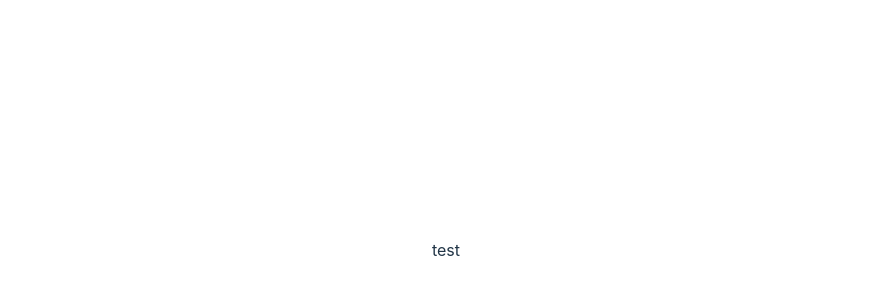
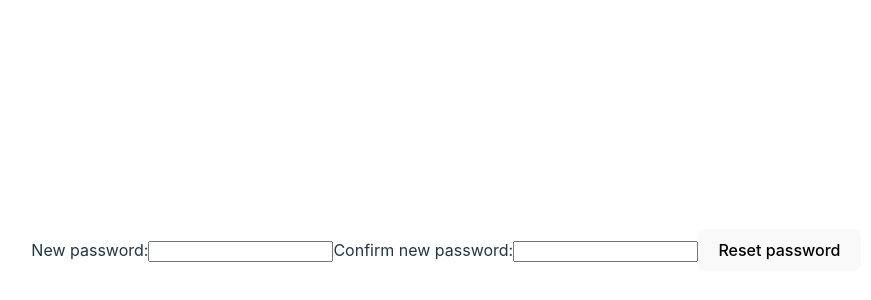
Before and after one commit to sparrro/planr-frontend, a React (Vite) app: page /forgotpassword/1 in a window 1280 px wide. Shown: the part 150-450 px from the top of the page, without its empty margins (194-1065 px from the left). Built offline with nearby package versions, Linux system fonts and the light colour scheme.

Commit message:
started work on reset password frontend functionality

```diff
--- a/index.html
+++ b/index.html
@@ -2,7 +2,6 @@
 <html lang="en">
   <head>
     <meta charset="UTF-8" />
-    <link rel="icon" type="image/svg+xml" href="/vite.svg" />
     <meta name="viewport" content="width=device-width, initial-scale=1.0" />
     <title>Vite + React + TS</title>
   </head>
--- a/package.json
+++ b/package.json
@@ -10,7 +10,8 @@
   },
   "dependencies": {
     "react": "^18.2.0",
-    "react-dom": "^18.2.0"
+    "react-dom": "^18.2.0",
+    "react-router-dom": "^7.7.1"
   },
   "devDependencies": {
     "@types/react": "^18.0.28",
--- a/src/App.tsx
+++ b/src/App.tsx
@@ -1,9 +1,17 @@
 import './App.css';
+import { BrowserRouter as Router, Routes, Route } from 'react-router-dom';
+import ForgotPassword from './Views/ForgotPassword/ForgotPassword';
 
 function App() {
   return (
     <div className="App">
-      <p>test</p>
+      <main>
+        <Router>
+          <Routes>
+            <Route path='/forgotpassword/:token' element={<ForgotPassword />}/>
+          </Routes>
+        </Router>
+      </main>
     </div>
   );
 };
--- /dev/null
+++ b/src/Views/ForgotPassword/ForgotPassword.tsx
@@ -0,0 +1,44 @@
+import { useParams } from "react-router-dom";
+import "./ForgotPassword.css";
+import { ChangeEvent, FormEvent, useEffect, useState } from "react";
+
+const ForgotPassword = () => {
+
+    const { token } = useParams();
+
+    const [firstPassword, setFirstPassword] = useState("");
+    const [secondPassword, setSecondPassword] = useState("");
+
+    const handleFirstInput = (event: ChangeEvent<HTMLInputElement>) => {
+        setFirstPassword(event.target.value);
+    }
+
+    const handleSecondInput = (event: ChangeEvent<HTMLInputElement>) => {
+        setSecondPassword(event.target.value);
+    }
+
+    const handleReset = () => {
+        //kolla att båda lösenorden är samma
+        if (firstPassword === secondPassword && firstPassword !== "") {
+
+        } else {
+
+        }
+        //om ja skicka till apiet
+        //om nej säg åt användaren
+    }
+
+    return (
+        <div className="forgot-password">
+            <form>
+                <label htmlFor="password">New password:</label>
+                <input type="text" name="password" id="password" onChange={handleFirstInput} />
+                <label htmlFor="password-check">Confirm new password:</label>
+                <input type="text" name="password" id="password" onChange={handleSecondInput} />
+                <button onClick={handleReset}>Reset password</button>
+            </form>
+        </div>
+    )
+};
+
+export default ForgotPassword;
```
Also changed, not shown: src/scripts/api/accountCalls.ts (added, +19 -0 lines), src/Views/ForgotPassword/ForgotPassword.css (added), 1 other file (tests, documents, lock files or other folders).
